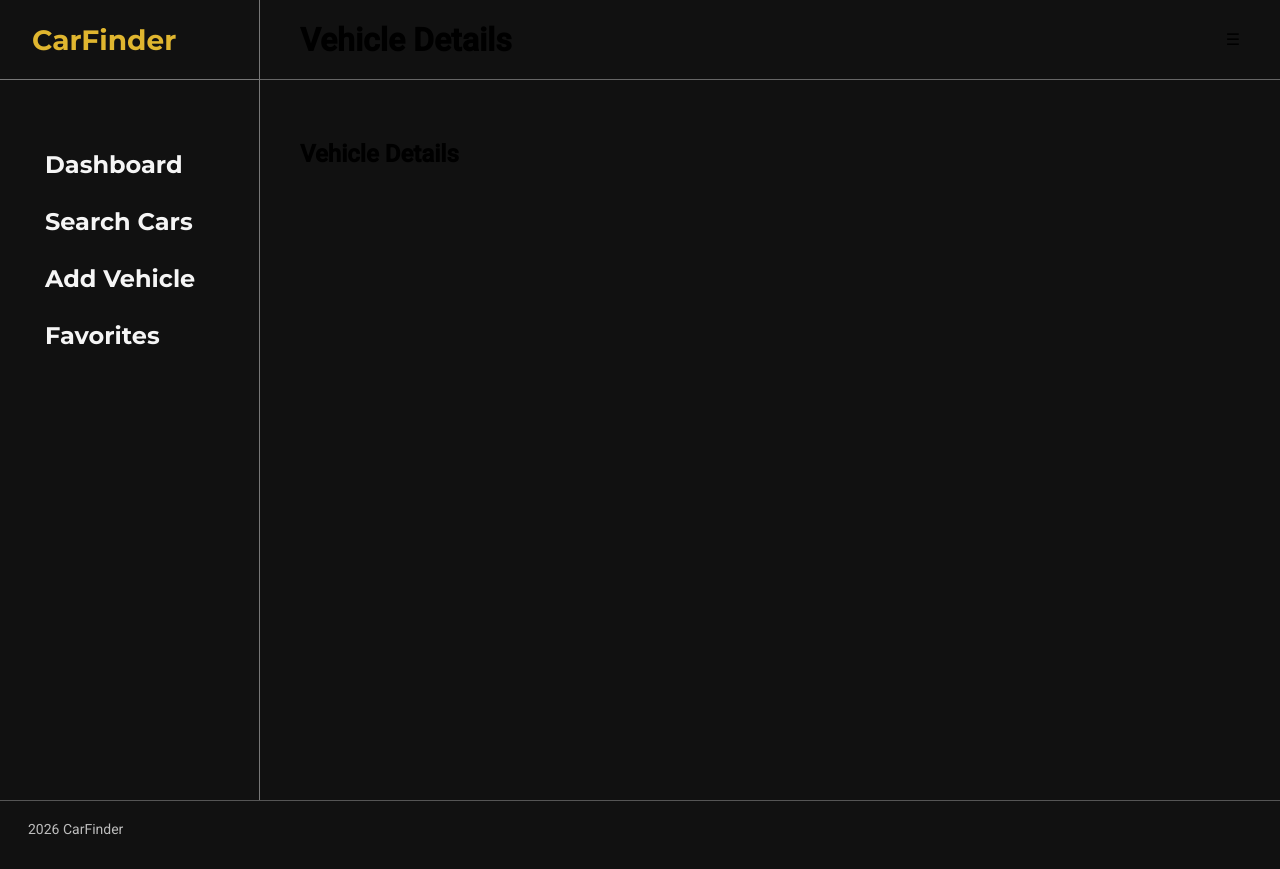
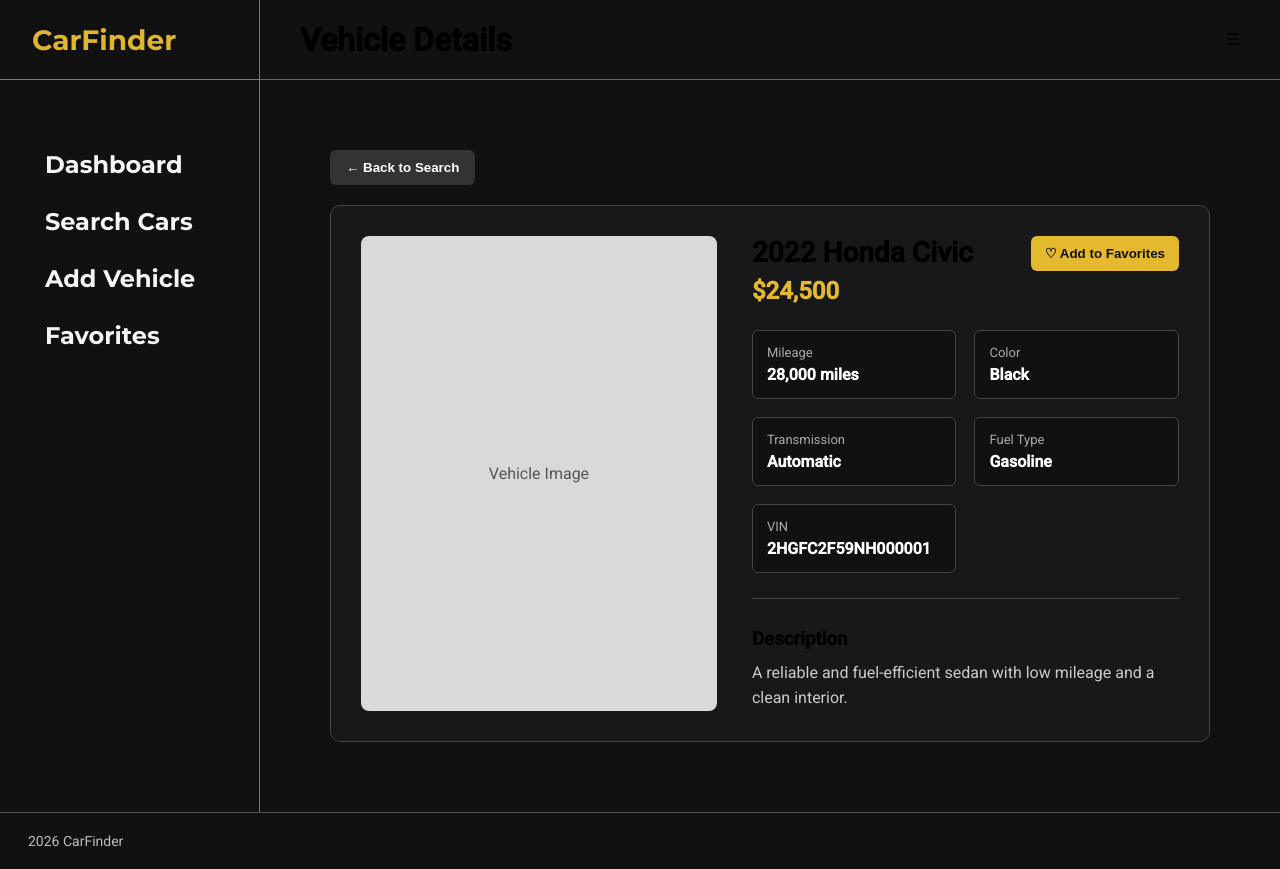
Before and after one commit to AmoyTurner-FS/202603-WDV349-TurnerAmoy, a React app in the folder dev/portfolio/: page /vehicle/1 in a window 1280 px wide. Built offline with nearby package versions, Linux system fonts and the light colour scheme; the HTML template or start-up script is replaced by a standard one.

Commit message:
Added the vehicle details page

```diff
--- /dev/null
+++ b/dev/portfolio/src/pages/VehicleDetails.css
@@ -0,0 +1,111 @@
+.vehicle-details-page {
+  width: 100%;
+  padding: 30px;
+}
+
+.back-button {
+  margin-bottom: 20px;
+  padding: 10px 16px;
+  border: none;
+  border-radius: 6px;
+  background-color: #333333;
+  color: #ffffff;
+  font-weight: 600;
+  cursor: pointer;
+}
+
+.vehicle-details-card {
+  display: grid;
+  grid-template-columns: 1fr 1.2fr;
+  gap: 35px;
+  max-width: 1000px;
+  margin: 0 auto;
+  padding: 30px;
+  background-color: #181818;
+  border: 1px solid #444;
+  border-radius: 10px;
+}
+
+.vehicle-details-image {
+  min-height: 420px;
+  background-color: #d9d9d9;
+  border-radius: 8px;
+  display: flex;
+  align-items: center;
+  justify-content: center;
+  color: #555555;
+}
+
+.vehicle-details-content {
+  display: flex;
+  flex-direction: column;
+  gap: 25px;
+}
+
+.vehicle-details-header {
+  display: flex;
+  justify-content: space-between;
+  gap: 20px;
+  align-items: flex-start;
+}
+
+.vehicle-details-header h2 {
+  margin: 0 0 8px;
+  font-size: 28px;
+}
+
+.vehicle-price {
+  margin: 0;
+  color: #e5b92f;
+  font-size: 24px;
+  font-weight: 700;
+}
+
+.favorite-button {
+  padding: 10px 14px;
+  border: none;
+  border-radius: 6px;
+  background-color: #e5b92f;
+  color: #111111;
+  font-weight: 700;
+  cursor: pointer;
+}
+
+.vehicle-info-grid {
+  display: grid;
+  grid-template-columns: repeat(2, 1fr);
+  gap: 18px;
+}
+
+.vehicle-info-grid div {
+  padding: 14px;
+  background-color: #111111;
+  border: 1px solid #444;
+  border-radius: 6px;
+}
+
+.vehicle-info-grid span {
+  display: block;
+  margin-bottom: 5px;
+  color: #aaaaaa;
+  font-size: 13px;
+}
+
+.vehicle-info-grid strong {
+  color: #ffffff;
+}
+
+.vehicle-description {
+  padding-top: 10px;
+  border-top: 1px solid #444;
+}
+
+.vehicle-description h3 {
+  margin-bottom: 10px;
+}
+
+.vehicle-description p {
+  margin: 0;
+  color: #cccccc;
+  line-height: 1.6;
+}
--- a/dev/portfolio/src/pages/VehicleDetails.jsx
+++ b/dev/portfolio/src/pages/VehicleDetails.jsx
@@ -1,5 +1,76 @@
+import "./VehicleDetails.css";
+
 function VehicleDetails() {
-  return <h2>Vehicle Details</h2>;
+  const vehicle = {
+    year: 2022,
+    make: "Honda",
+    model: "Civic",
+    price: 24500,
+    mileage: 28000,
+    color: "Black",
+    transmission: "Automatic",
+    fuelType: "Gasoline",
+    vin: "2HGFC2F59NH000001",
+    description:
+      "A reliable and fuel-efficient sedan with low mileage and a clean interior.",
+  };
+
+  return (
+    <section className="vehicle-details-page">
+      <button className="back-button">← Back to Search</button>
+
+      <div className="vehicle-details-card">
+        <div className="vehicle-details-image">
+          <span>Vehicle Image</span>
+        </div>
+
+        <div className="vehicle-details-content">
+          <div className="vehicle-details-header">
+            <div>
+              <h2>
+                {vehicle.year} {vehicle.make} {vehicle.model}
+              </h2>
+              <p className="vehicle-price">${vehicle.price.toLocaleString()}</p>
+            </div>
+
+            <button className="favorite-button">♡ Add to Favorites</button>
+          </div>
+
+          <div className="vehicle-info-grid">
+            <div>
+              <span>Mileage</span>
+              <strong>{vehicle.mileage.toLocaleString()} miles</strong>
+            </div>
+
+            <div>
+              <span>Color</span>
+              <strong>{vehicle.color}</strong>
+            </div>
+
+            <div>
+              <span>Transmission</span>
+              <strong>{vehicle.transmission}</strong>
+            </div>
+
+            <div>
+              <span>Fuel Type</span>
+              <strong>{vehicle.fuelType}</strong>
+            </div>
+
+            <div>
+              <span>VIN</span>
+              <strong>{vehicle.vin}</strong>
+            </div>
+          </div>
+
+          <div className="vehicle-description">
+            <h3>Description</h3>
+            <p>{vehicle.description}</p>
+          </div>
+        </div>
+      </div>
+    </section>
+  );
 }
 
 export default VehicleDetails;
```
